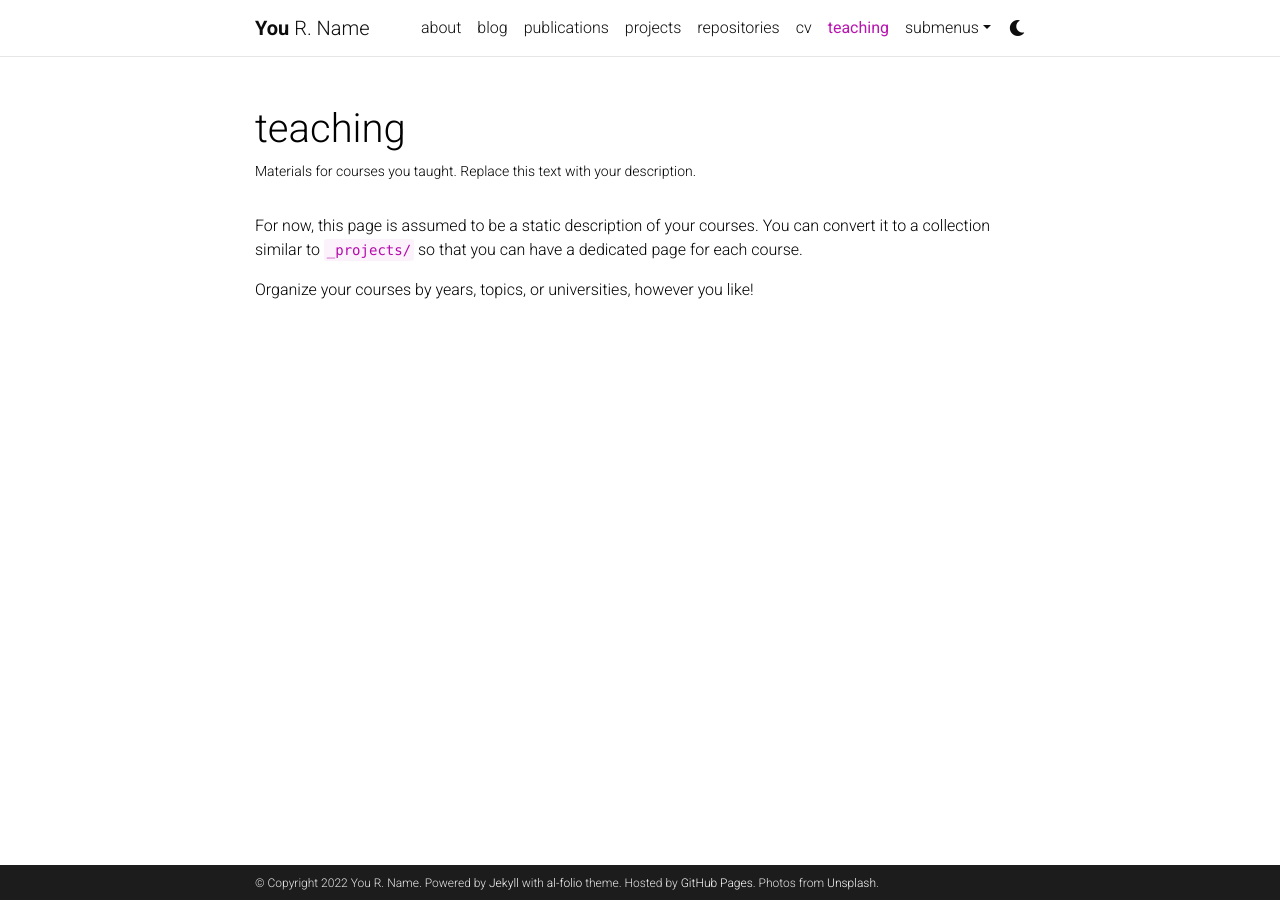
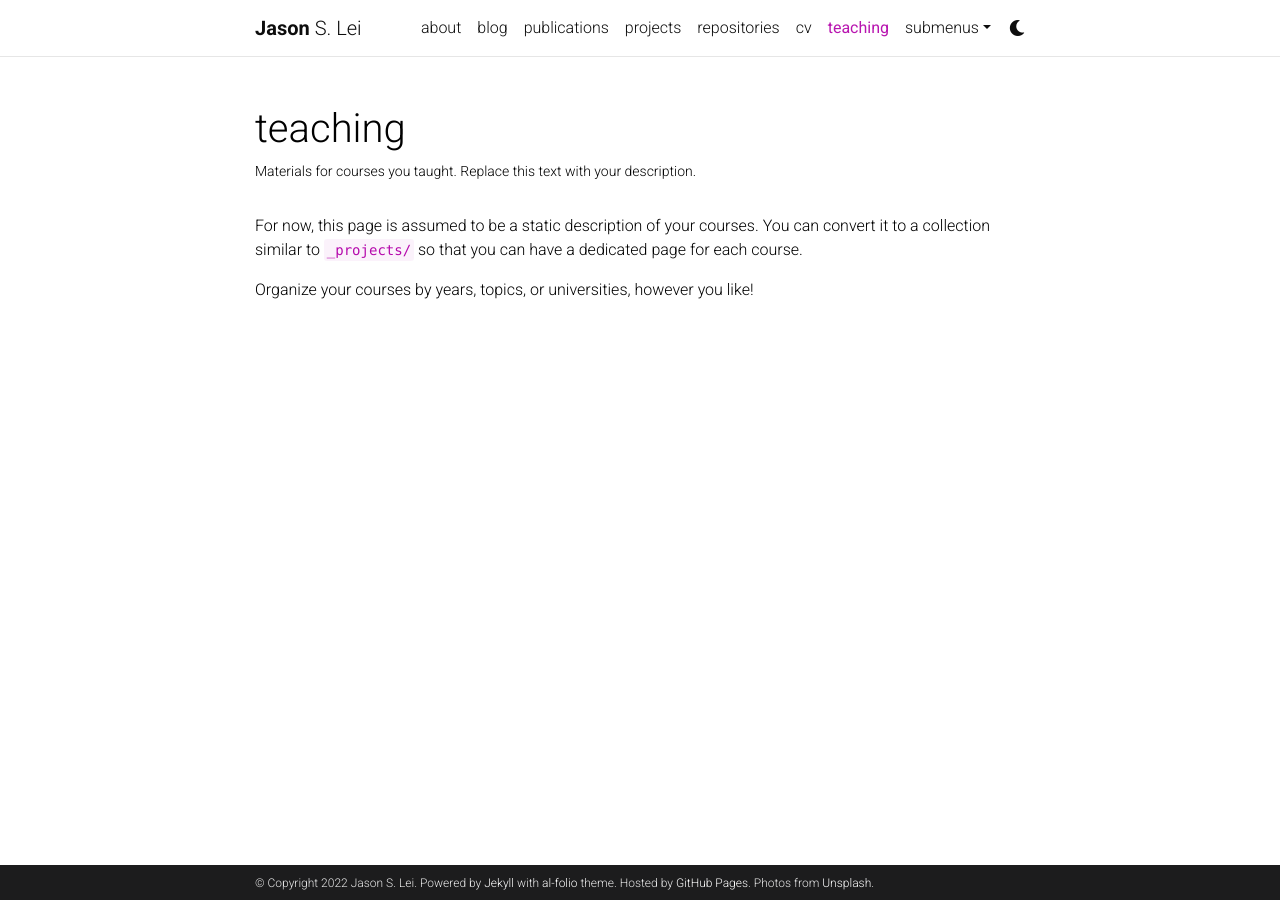
Before and after one commit to lei56/lei56.github.io, a Jekyll site: the page built from _pages/teaching.md, in a window 1280 px wide. Built offline with Jekyll 4.4.1, drawn with Linux system fonts in a browser that asks for light colours; comment, search, counter and statistics services are not loaded; a style sheet for code colours, icons or effects is not loaded; some of the changed lines change nothing that is shown.

Commit message:
Basic configuration

```diff
--- a/_config.yml
+++ b/_config.yml
@@ -3,23 +3,23 @@
 # -----------------------------------------------------------------------------
 
 title: blank # the website title (if blank, full name will be used instead)
-first_name: You
-middle_name: R.
-last_name: Name
-email: you@example.com
+first_name: Jason
+middle_name: S.
+last_name: Lei
+email: lei56@purdue.edu
 description: > # the ">" symbol means to ignore newlines until "footer_text:"
-  A simple, whitespace theme for academics. Based on [*folio](https://github.com/bogoli/-folio) design.
+  PhD Candidate in Computer Engineering at Purdue University. Advised by Dr. Vishal Shrivastav.
 footer_text: >
   Powered by <a href="https://jekyllrb.com/" target="_blank">Jekyll</a> with <a href="https://github.com/alshedivat/al-folio">al-folio</a> theme.
   Hosted by <a href="https://pages.github.com/" target="_blank">GitHub Pages</a>.
   Photos from <a href="https://unsplash.com" target="_blank">Unsplash</a>.
-keywords: jekyll, jekyll-theme, academic-website, portfolio-website  # add your own keywords or leave empty
+keywords: purdue, university, computer-engineering, computer-networks, academic-website, portfolio-website  # add your own keywords or leave empty
 
 lang: en # the language of your site (for example: en, fr, cn, ru, etc.)
 icon: ⚛️  # the emoji used as the favicon (alternatively, provide image name in /assets/img/)
 
-url: https://alshedivat.github.io # the base hostname & protocol for your site
-baseurl: /al-folio # the subpath of your site, e.g. /blog/
+url: https://lei56.github.io # the base hostname & protocol for your site
+baseurl: /about # the subpath of your site, e.g. /blog/
 last_updated: false # set to true if you want to display last updated in the footer
 impressum_path:  # set to path to include impressum link in the footer, use the same path as permalink in a page, helps to conform with EU GDPR
 
@@ -67,7 +67,7 @@
 # Social integration
 # -----------------------------------------------------------------------------
 
-github_username: # your GitHub user name
+github_username: lei56 # your GitHub user name
 gitlab_username: # your GitLab user name
 twitter_username: # your Twitter handle
 mastodon_username: # your mastodon instance+username in the format instance.tld/@username
@@ -96,7 +96,7 @@
 discord_id: # your discord id (18-digit unique numerical identifier)
 
 contact_note: >
-  You can even add a little note about which of these is the best way to reach you.
+  You can reach me at my office in BHEE 306, or by email at lei56@purdue.edu
 
 # -----------------------------------------------------------------------------
 # Analytics and search engine verification
```
